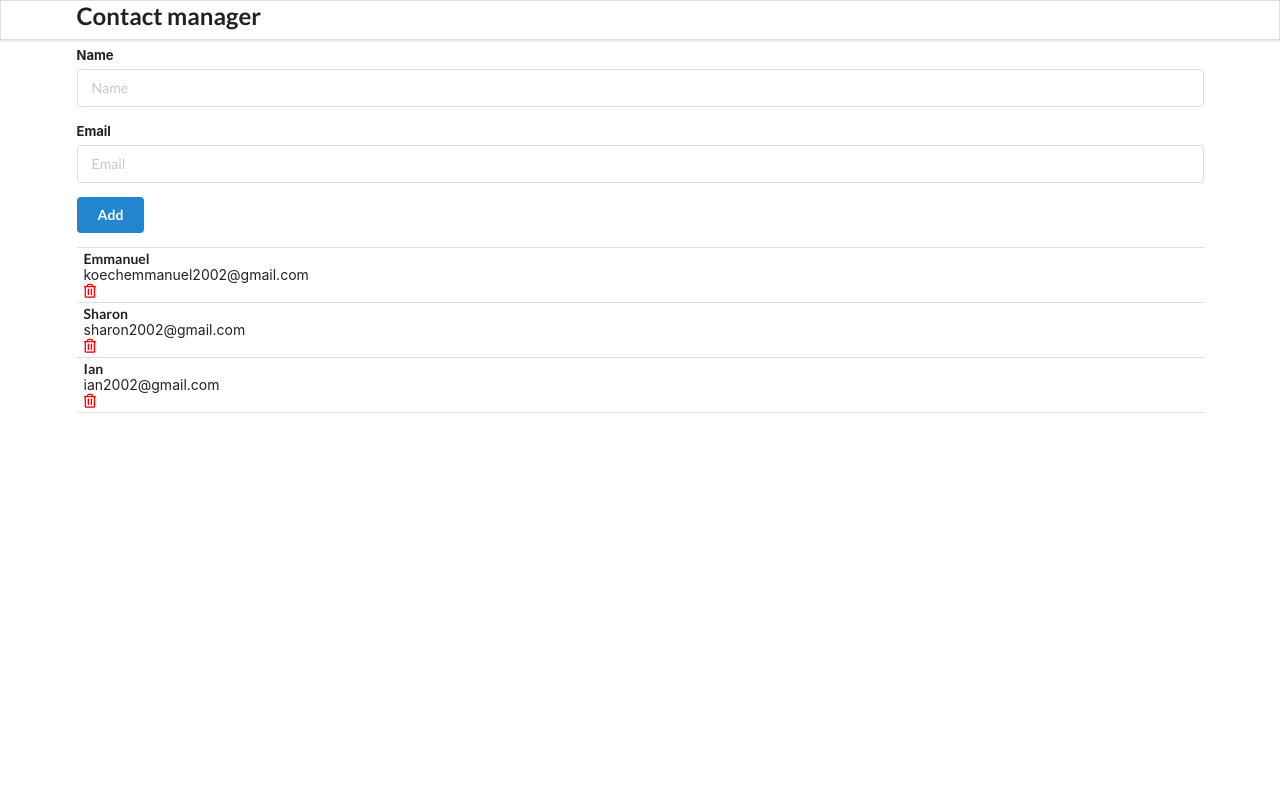
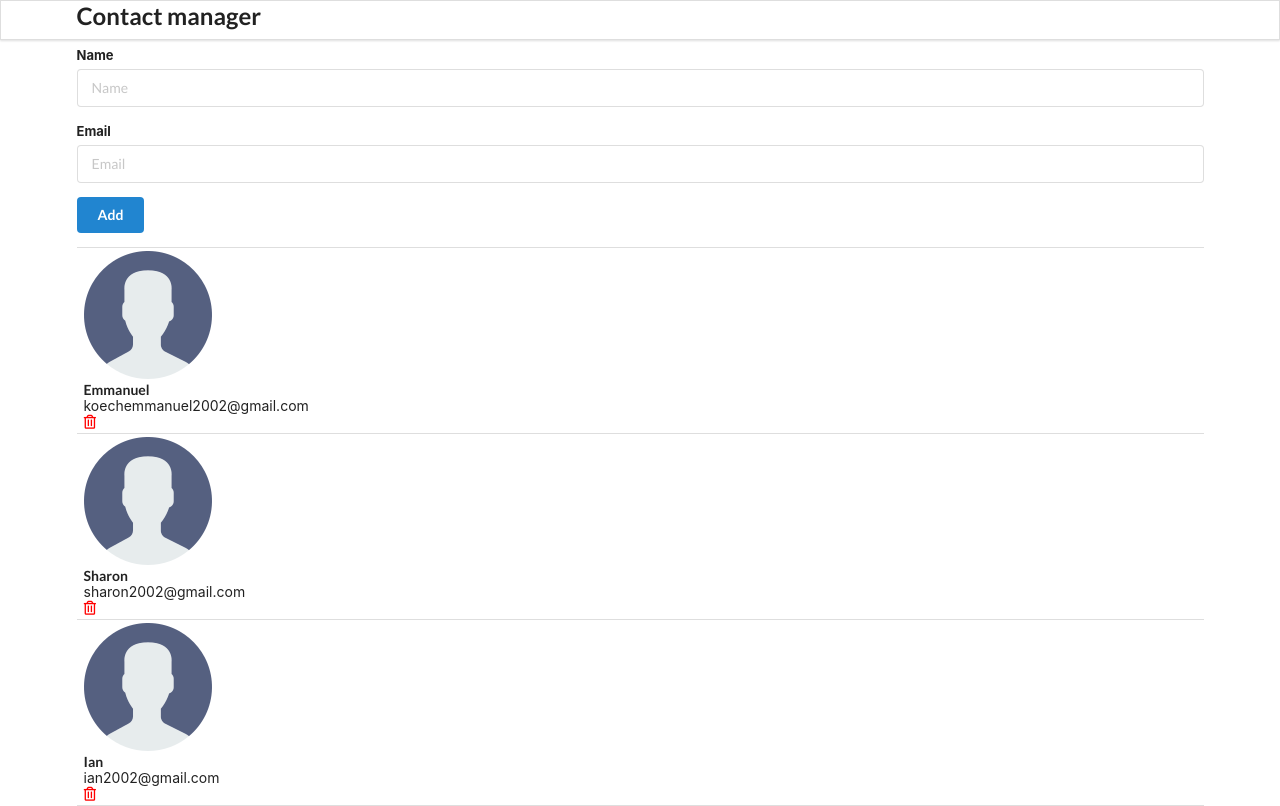
Before and after one commit to Emmanuel687/Contact-Manager-App, a React (Create React App) app: page / in a window 1280 px wide. Built offline with nearby package versions, Linux system fonts and the light colour scheme.

Commit message:
Dev:-Added Image Avatar

```diff
--- a/src/components/ContactCard.jsx
+++ b/src/components/ContactCard.jsx
@@ -7,6 +7,7 @@ const ContactCard = ({contact}) => {
 
   return (
     <div className="item">
+      <img className="ui avatar " src={user} alt="" />
       <div className="content">
         <div className="header">{name}</div>
         <div>{email}</div>
```
